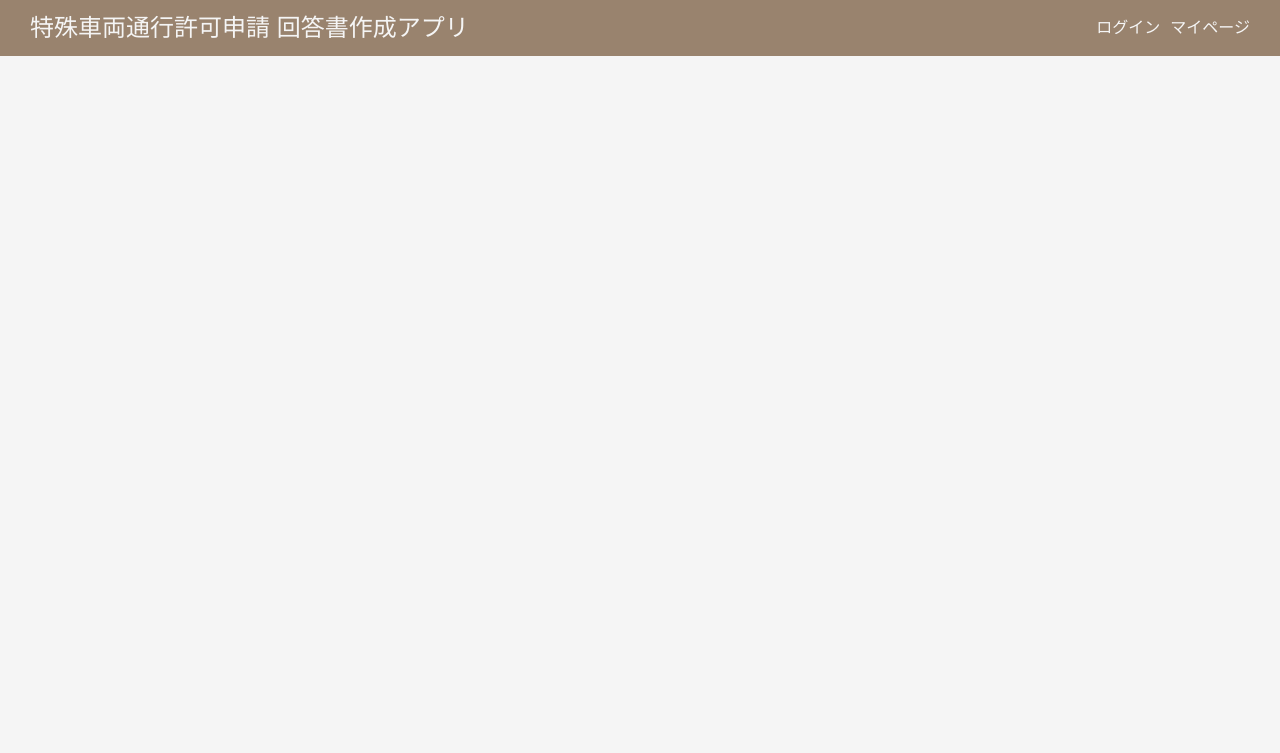
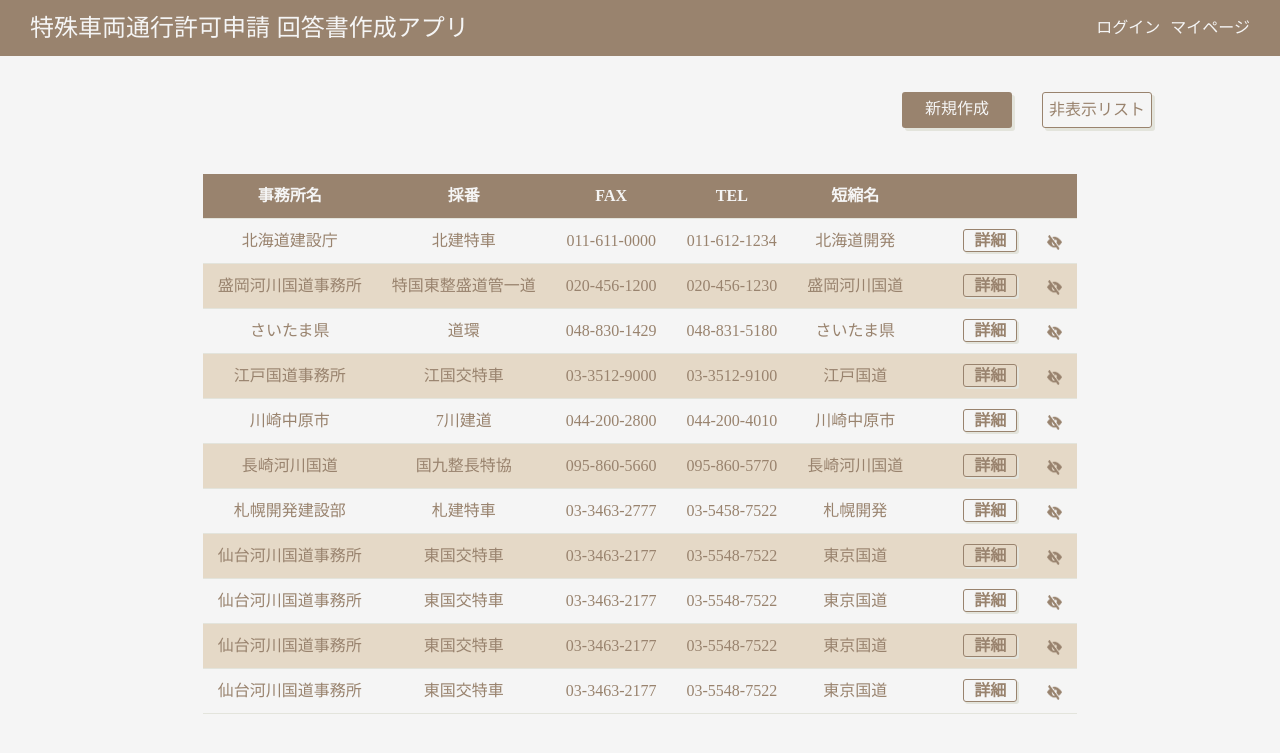
Before and after one commit to onodera-j/Tokusha, a Laravel app: page /clientlist in a window 1280 px wide. Shown: the top 753 px of the page. Run offline with Laravel 12, Linux system fonts and the light colour scheme; data comes from the database, SQL or seed files in the repository; some web fonts are replaced.

Commit message:
相手先一覧ページレイアウト、新規登録ページレイアウト作成

```diff
--- a/src/app/Http/Controllers/ListController.php
+++ b/src/app/Http/Controllers/ListController.php
@@ -3,11 +3,29 @@
 namespace App\Http\Controllers;
 
 use Illuminate\Http\Request;
+use Illuminate\Support\Facades\Auth;
+use Illuminate\Support\Facades\DB;
+use Illuminate\Support\Facades\Log;
+use App\Models\Client;
 
 class ListController extends Controller
 {
+    //相手先一覧ページの表示
     public function clientList() {
-        return view("client.clientlist");
+
+        $user = Auth::user();
+        $clients = Client::orderBy('prefecture_code', 'asc')->get();
+
+        return view("client.clientlist", compact('user','clients'));
     }
 
+    public function clientCreate(){
+
+        $user = Auth::user();
+
+        return view("client.client_create");
+    }
+
+
+
 }
--- a/src/public/css/clientlist.css
+++ b/src/public/css/clientlist.css
@@ -0,0 +1,74 @@
+.content {
+    width: 80%;
+    margin: 0 auto;
+    padding: 20px 0;
+    text-align: center;
+}
+
+.content-sub{
+    padding-bottom: 30px;
+}
+
+.tab-menu {
+    display: flex;
+    justify-content: right;
+    gap: 30px;
+    list-style: none;
+}
+
+.list-item1 {
+    width: 110px;
+    background-color: #99836e;
+    color: #f5f5f5;
+    border-radius: 3px;
+    box-shadow: 3px 3px #e3e4dc;
+}
+.list-item2 {
+    width: 110px;
+    border: 1px solid #99836e;
+    border-radius: 3px;
+    box-shadow: 3px 3px #e3e4dc;
+}
+
+.link-tab {
+    text-decoration: none;
+    color: inherit;
+    display: block;
+    width: 100%;
+    height: 100%;
+    padding: 5px;
+}
+
+.list-client {
+    margin: 0 auto;
+}
+
+.list-client thead {
+    background-color: #99836e;
+    color: #f5f5f5;
+
+}
+
+.list-client tr {
+    border-bottom: 1px solid #e3e4dc;
+}
+
+.list-client tr:nth-child(even) {
+    background-color: #e5d9c7;
+}
+
+th,td {
+    padding:10px 15px;
+}
+
+.hidden {
+    filter: brightness(0) saturate(100%) invert(52%) sepia(25%) saturate(363%) hue-rotate(348deg) brightness(96%) contrast(85%);
+}
+
+.style-detail {
+    border: 1px solid #99836e;
+    padding: 2px 10px;
+    border-radius: 3px;
+    font-weight: bold;
+    box-shadow: 2px 2px #e3e4dc;
+}
--- a/src/resources/views/client/clientlist.blade.php
+++ b/src/resources/views/client/clientlist.blade.php
@@ -8,6 +8,94 @@
 
 <div class="content">
 
+    <div class="content-sub">
+        <ul class="tab-menu">
+            <li class="list-item1"><a class="link-tab" href="/clientlist/create">新規作成</a></li>
+            <li class="list-item2"><a class="link-tab" href="/clientlist/edit"> 非表示リスト</a></li>
+        </ul>
+    </div>
+
+    <table class="list-client">
+        <thead>
+            <tr>
+                <th>事務所名</th>
+                <th>採番</th>
+                <th>FAX</th>
+                <th>TEL</th>
+                <th>短縮名</th>
+                <th></th>
+                <th></th>
+                <th></th>
+
+            </tr>
+        </thead>
+        <tbody>
+            @foreach ($clients as $client)
+            <tr>
+                <td>{{ $client->name }}</td>
+                <td>{{ $client->numbering_name }}</td>
+                <td>{{ $client->fax }}</td>
+                <td>{{ $client->tel }}</td>
+                <td>{{ $client->short_name }}</td>
+                <td></td>
+                <td><span class="style-detail">詳細</span></td>
+                <td><img class="hidden" src="{{ asset('/img/icon_hidden.png') }}" width="15" height="15"></td>
+            </tr>
+            @endforeach
+            <tr>
+                <td>札幌開発建設部</td>
+                <td>札建特車</td>
+                <td>03-3463-2777</td>
+                <td>03-5458-7522</td>
+                <td>札幌開発</td>
+                <td></td>
+                <td><span class="style-detail">詳細</span></td>
+                <td><img class="hidden" src="{{ asset('/img/icon_hidden.png') }}" width="15" height="15"></td>
+            </tr>
+            <tr>
+                <td>仙台河川国道事務所</td>
+                <td>東国交特車</td>
+                <td>03-3463-2177</td>
+                <td>03-5548-7522</td>
+                <td>東京国道</td>
+                <td></td>
+                <td><span class="style-detail">詳細</span></td>
+                <td><img class="hidden" src="{{ asset('/img/icon_hidden.png') }}" width="15" height="15"></td>
+            </tr>
+            <tr>
+                <td>仙台河川国道事務所</td>
+                <td>東国交特車</td>
+                <td>03-3463-2177</td>
+                <td>03-5548-7522</td>
+                <td>東京国道</td>
+                <td></td>
+                <td><span class="style-detail">詳細</span></td>
+                <td><img class="hidden" src="{{ asset('/img/icon_hidden.png') }}" width="15" height="15"></td>
+            </tr>
+            <tr>
+                <td>仙台河川国道事務所</td>
+                <td>東国交特車</td>
+                <td>03-3463-2177</td>
+                <td>03-5548-7522</td>
+                <td>東京国道</td>
+                <td></td>
+                <td><span class="style-detail">詳細</span></td>
+                <td><img class="hidden" src="{{ asset('/img/icon_hidden.png') }}" width="15" height="15"></td>
+            </tr>
+            <tr>
+                <td>仙台河川国道事務所</td>
+                <td>東国交特車</td>
+                <td>03-3463-2177</td>
+                <td>03-5548-7522</td>
+                <td>東京国道</td>
+                <td></td>
+                <td><span class="style-detail">詳細</span></td>
+                <td><img class="hidden" src="{{ asset('/img/icon_hidden.png') }}" width="15" height="15"></td>
+            </tr>
+
+
+        </tbody>
+    </table>
 
 
 
--- a/src/routes/web.php
+++ b/src/routes/web.php
@@ -5,4 +5,7 @@ use App\Http\Controllers\UserController;
 use App\Http\Controllers\ListController;
 
 Route::get('/', [UserController::class, "index"])->name('index');
+
+
 Route::get('/clientlist', [ListController::class, "clientList"])->name('clientList');
+Route::get('clientlist/create', [ListController::class, "clientCreate"])->name('clientCreate');
```
Also changed, not shown: src/database/seeders/ClientsTableSeeder.php (+0 -31 lines), src/public/css/clientedit.css (added, +82 -0 lines), src/resources/views/client/client_create.blade.php (added, +116 -0 lines), src/public/img/icon_hidden.png (added).
